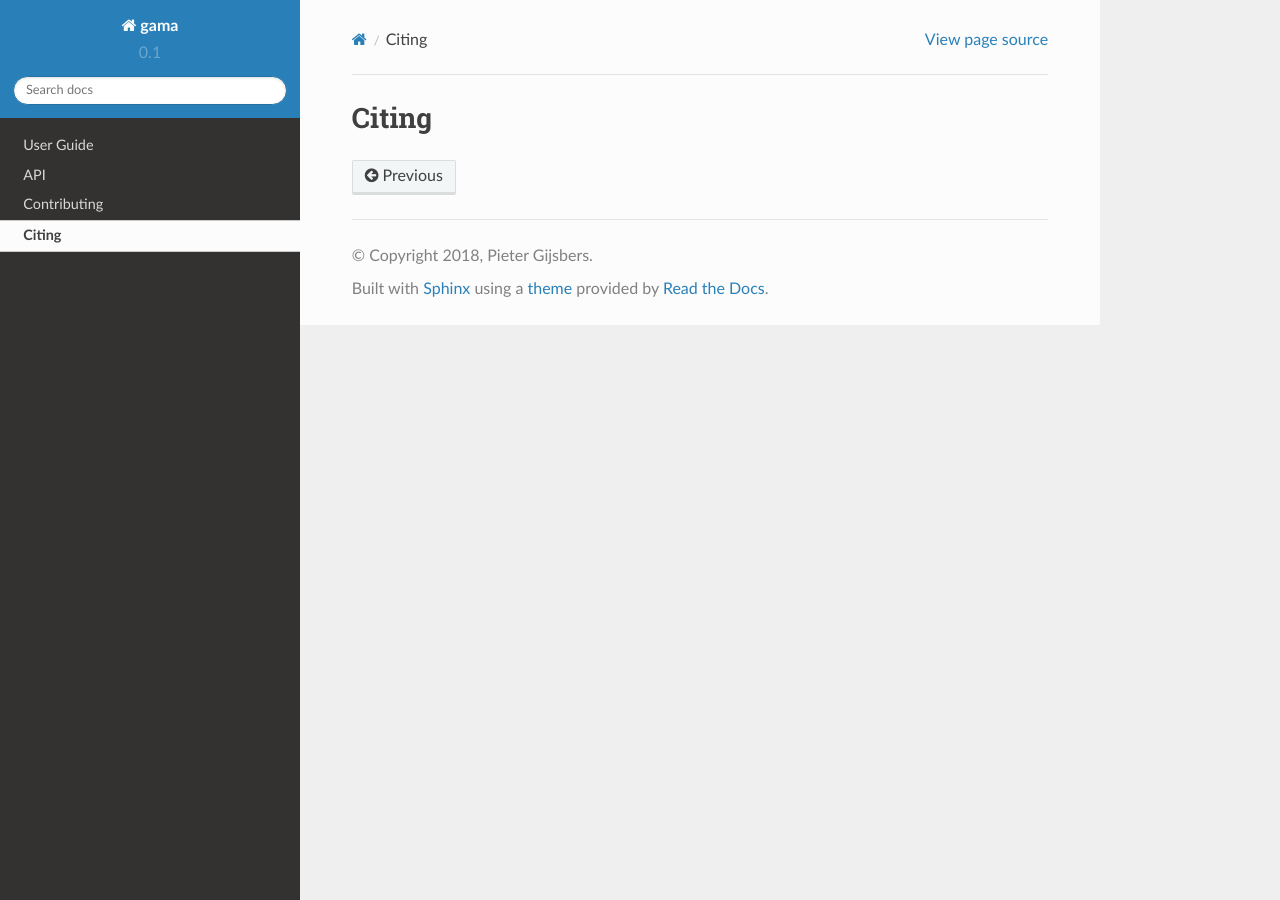
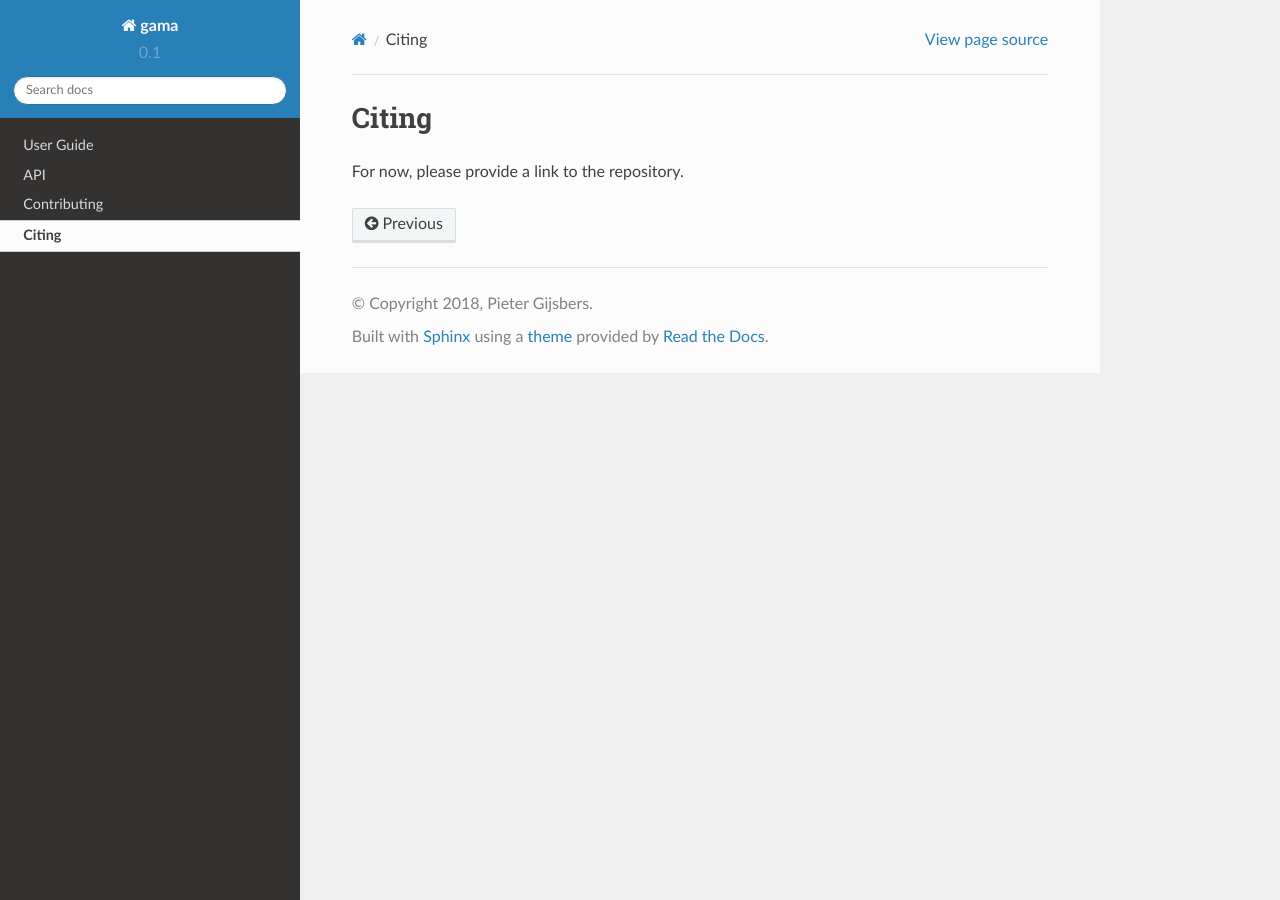
Before and after one commit to openml-labs/gama, a Sphinx documentation site: the page built from docs/source/citing.rst, in a window 1280 px wide. Built offline with Sphinx 7.4.7 and the Read the Docs theme 2.0.0, drawn with Linux system fonts in a browser that asks for light colours; pages that are not in the unit, such as notebooks, are missing from menus.

Commit message:
Add placeholder until first publication.

```diff
--- a/docs/source/citing.rst
+++ b/docs/source/citing.rst
@@ -1,2 +1,4 @@
 Citing
 ======
+
+For now, please provide a link to the repository.
```
